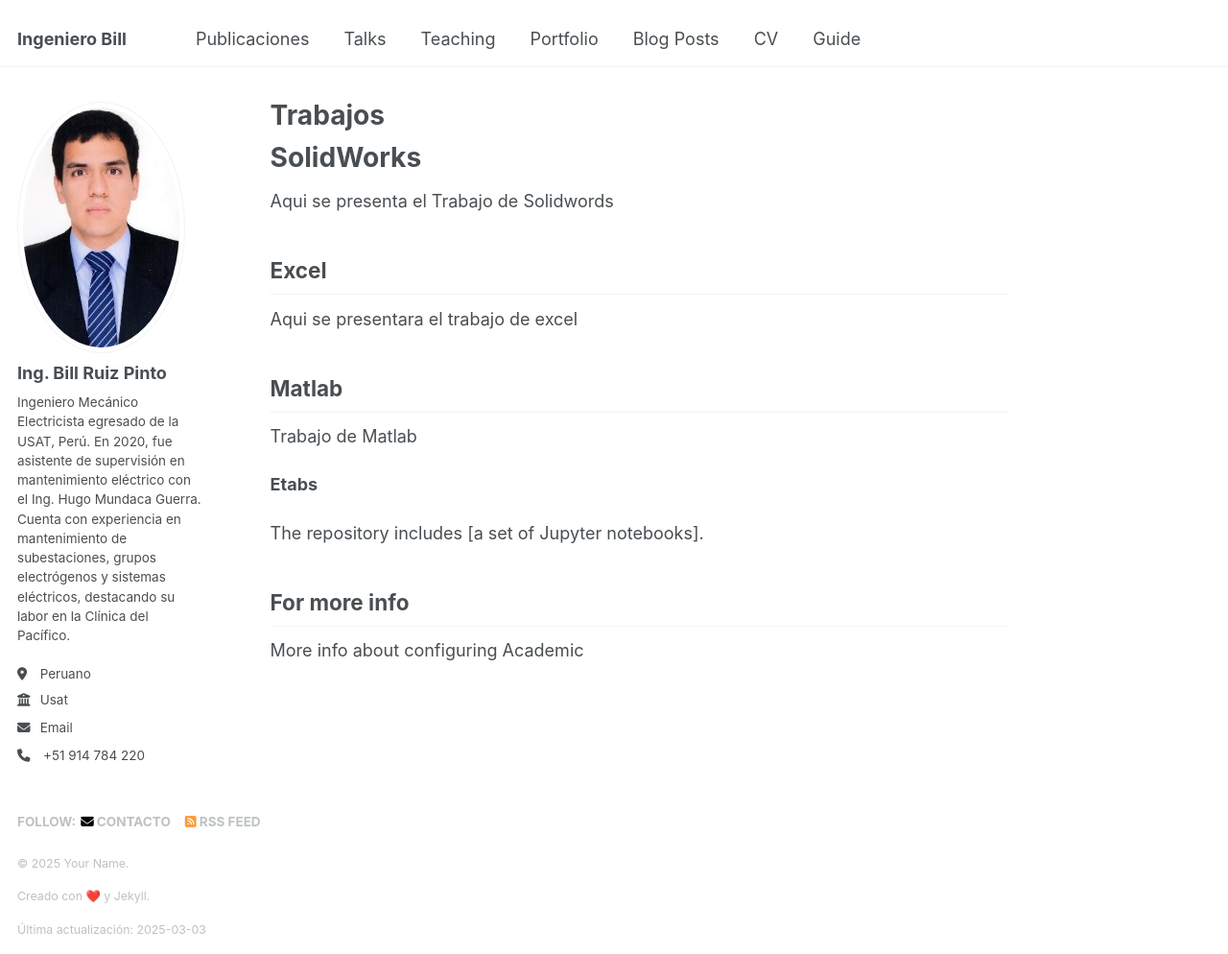
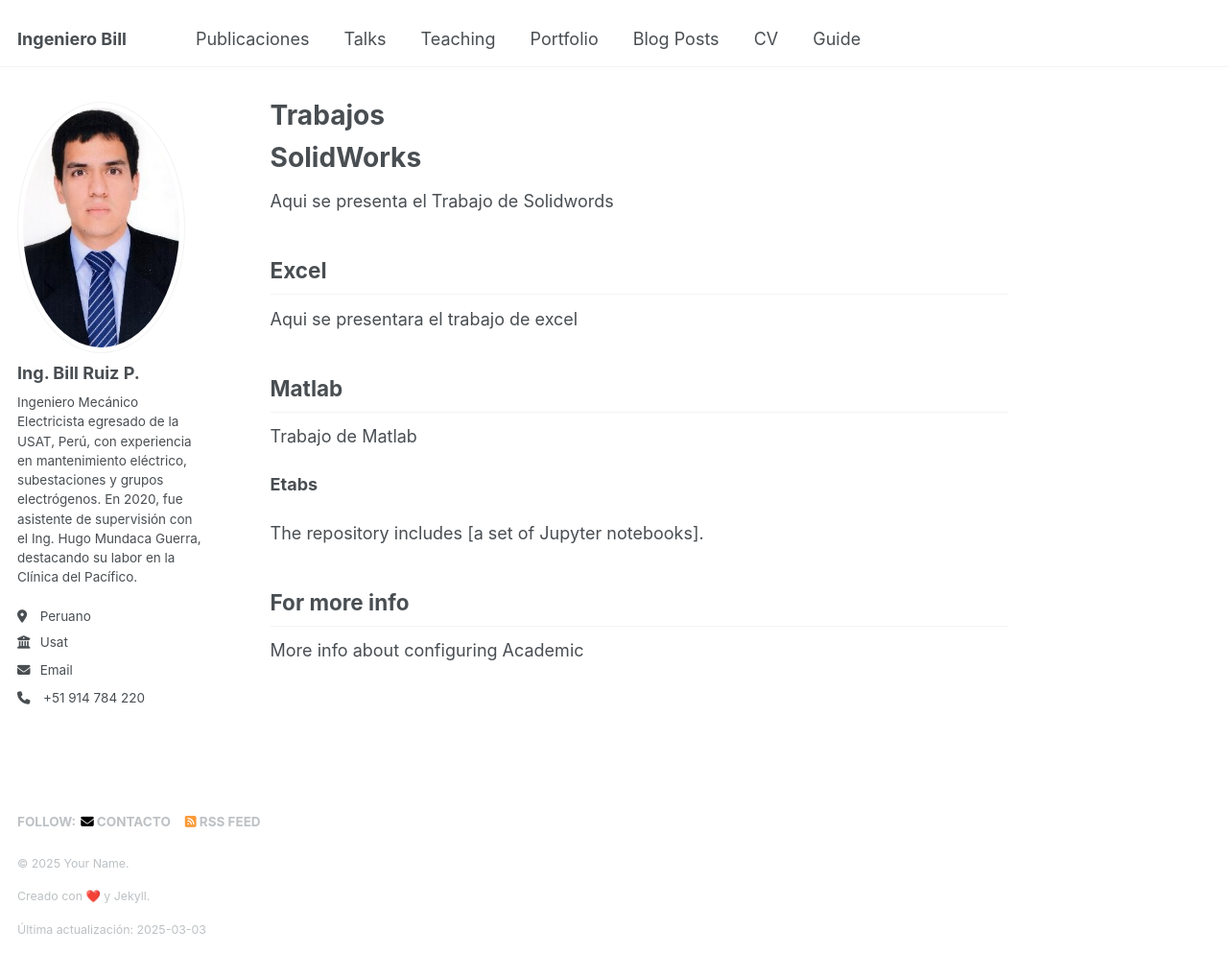
Before and after one commit to IngenieroBill/Cv, a Jekyll site: the page built from _pages/about.md, in a window 1280 px wide and 994 px high. Shown: the whole window at 96% size. Built offline with Jekyll 4.4.1, drawn with Linux system fonts in a browser that asks for light colours.

Commit message:
Actualización de configuración en _config.yml

```diff
--- a/_config.yml
+++ b/_config.yml
@@ -23,9 +23,9 @@ repository               : "repository: IngenieroBill/Cv"
 author:
   # Biographic information
   avatar           : "profile.png"
-  name             : "Ing. Bill Ruiz Pinto"
+  name             : "Ing. Bill Ruiz P."
   pronouns         : # example: "he/him"
-  bio              : "Ingeniero Mecánico Electricista egresado de la USAT, Perú. En 2020, fue asistente de supervisión en mantenimiento eléctrico con el Ing. Hugo Mundaca Guerra. Cuenta con experiencia en mantenimiento de subestaciones, grupos electrógenos y sistemas eléctricos, destacando su labor en la Clínica del Pacífico."
+  bio              : "Ingeniero Mecánico Electricista egresado de la USAT, Perú, con experiencia en mantenimiento eléctrico, subestaciones y grupos electrógenos. En 2020, fue asistente de supervisión con el Ing. Hugo Mundaca Guerra, destacando su labor en la Clínica del Pacífico."
   location         : "Peruano"
   employer         : "Usat"
   uri              : # URL
```
